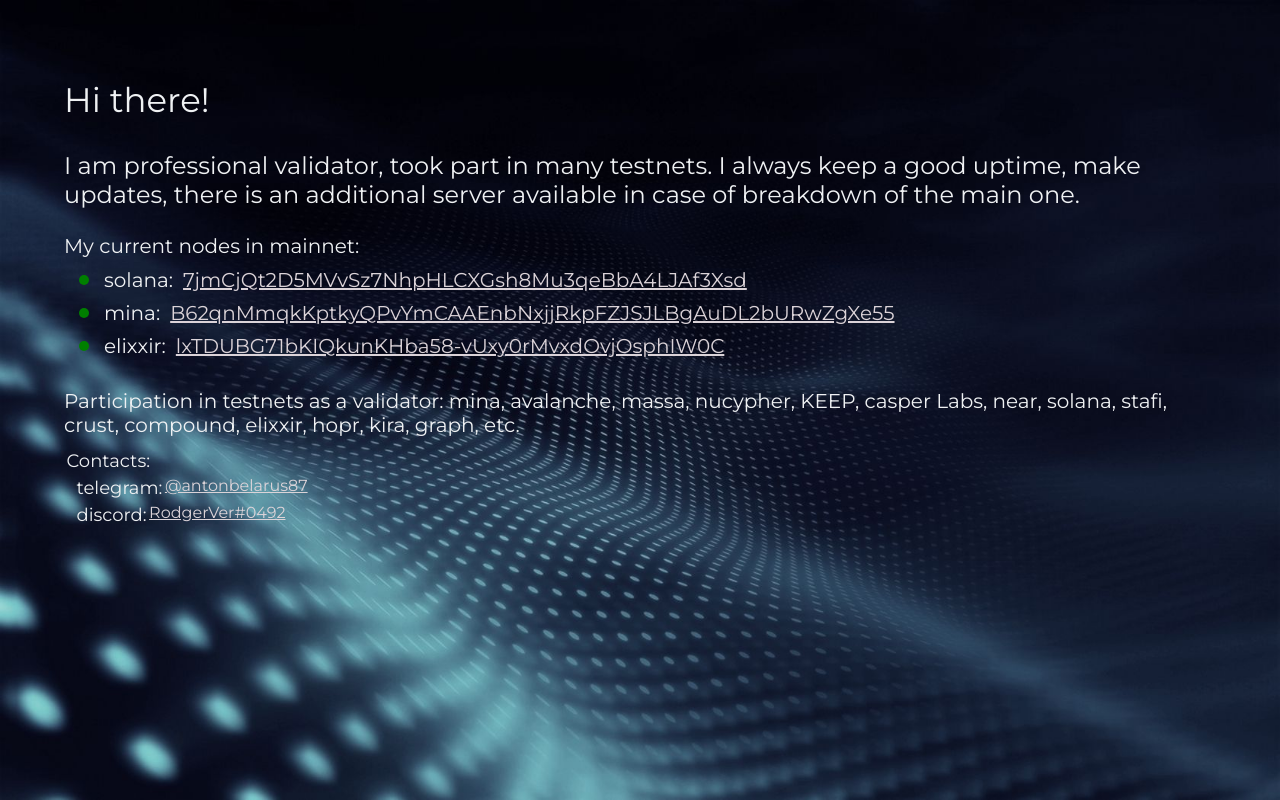
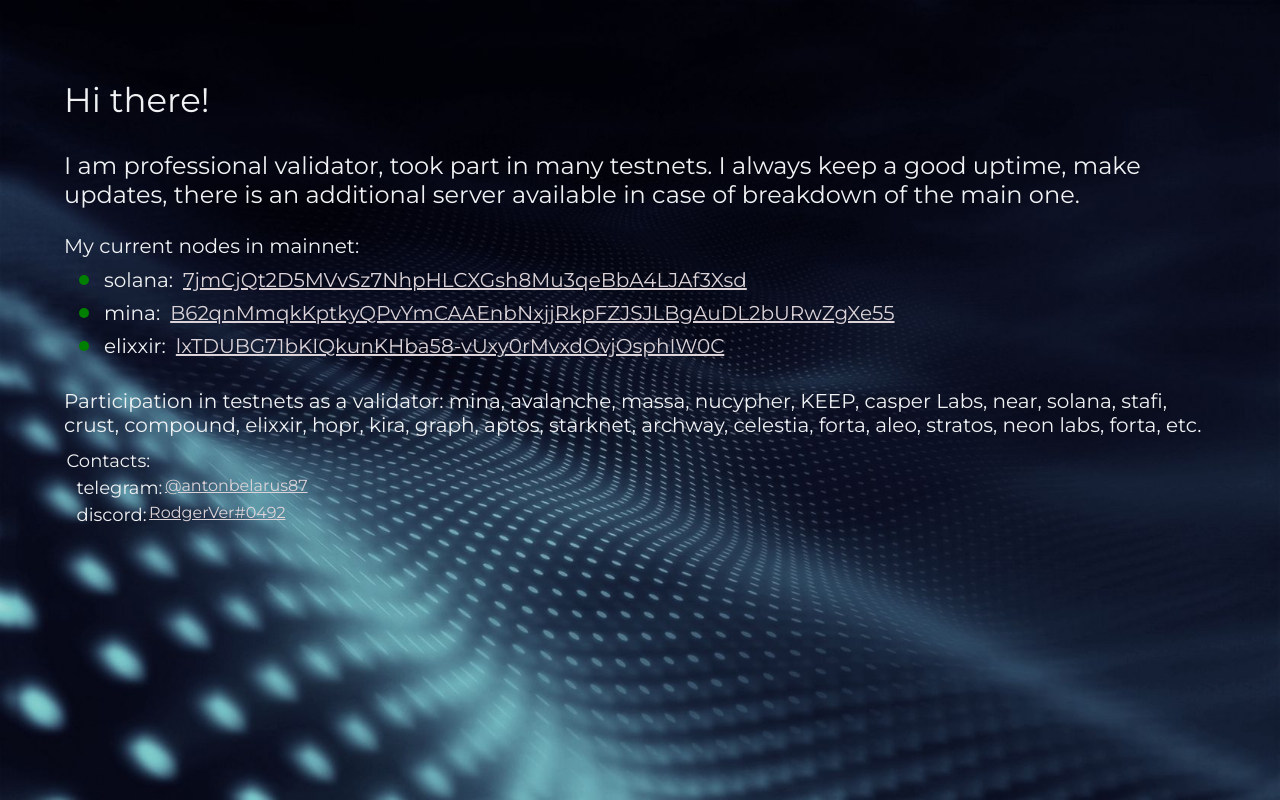
Before and after one commit to antonborisov87/stakeme, a React (Create React App) app: page / in a window 1280 px wide. Built offline with nearby package versions, Linux system fonts and the light colour scheme.

Commit message:
pacticipated projects update

```diff
--- a/src/components/Participations/Participations.js
+++ b/src/components/Participations/Participations.js
@@ -6,7 +6,7 @@ const Participations = () => {
         <div className={styles.mainContainer}>
             Participation in testnets as a validator:
 
-            mina, avalanche, massa, nucypher, KEEP, casper Labs, near, solana, stafi, crust,  compound,  elixxir, hopr, kira, graph, etc.
+            mina, avalanche, massa, nucypher, KEEP, casper Labs, near, solana, stafi, crust,  compound,  elixxir, hopr, kira, graph, aptos, starknet, archway, celestia, forta, aleo, stratos, neon labs, forta, etc.
         </div>
     )
 }
```
